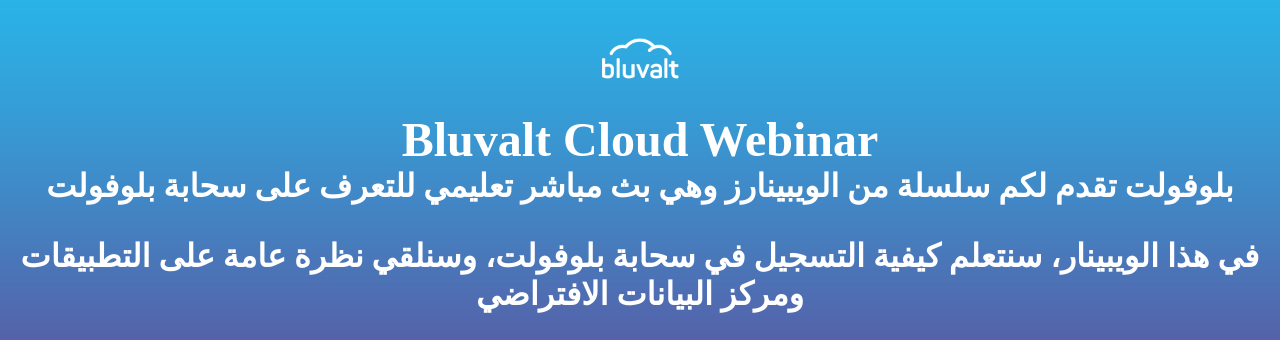
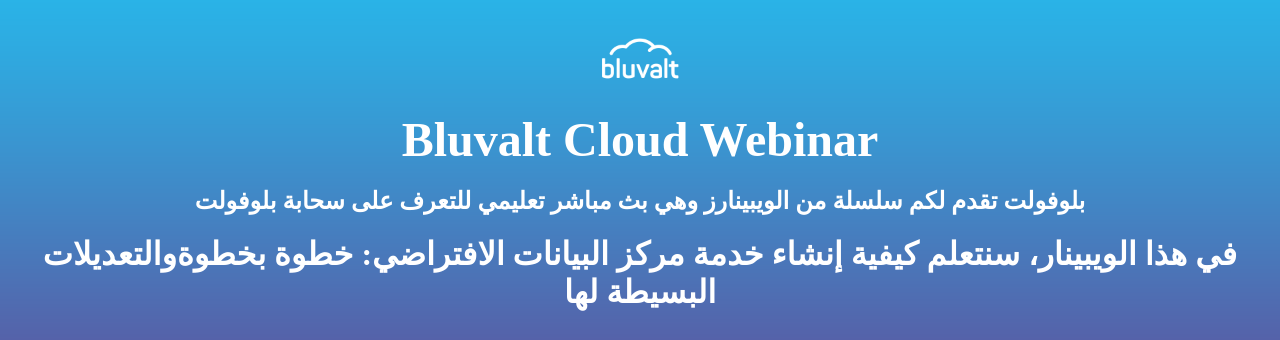
Before and after one commit to bluvalt/webianr, a plain HTML site: page index.html in a window 1280 px wide. Shown: the top 340 px of the page. Drawn offline with Linux system fonts and the light colour scheme; a web font is replaced by a local one.

Commit message:
Update index.html

```diff
--- a/index.html
+++ b/index.html
@@ -9,10 +9,10 @@
     <img class="logo" src="./logoBluvaltWHITE.png" /></a>
 
   <h1>Bluvalt Cloud Webinar</h1>
-  <h3>بلوفولت تقدم لكم سلسلة من الويبينارز وهي بث مباشر تعليمي للتعرف على سحابة بلوفولت
-  </h3>
-  <h3>في هذا الويبينار، سنتعلم كيفية التسجيل في سحابة بلوفولت، وسنلقي نظرة عامة على التطبيقات ومركز البيانات الافتراضي
-  </h3>
+  <h2>بلوفولت تقدم لكم سلسلة من الويبينارز وهي بث مباشر تعليمي للتعرف على سحابة بلوفولت
+  </h2>
+  <h3>في هذا الويبينار، سنتعلم كيفية إنشاء خدمة مركز البيانات الافتراضي: خطوة بخطوةوالتعديلات البسيطة لها</h3>
+
   <p>سيبدأ الويبينار في الساعة 5:20 مساءً في 22 ديسمبر 2019</p>
 
   <iframe width="900" height="500" src="https://www.youtube.com/embed/A5v_iLI5iPk" frameborder="0" allow="accelerometer; autoplay; encrypted-media; gyroscope; picture-in-picture" allowfullscreen float="center" class="t"> </iframe>
```
